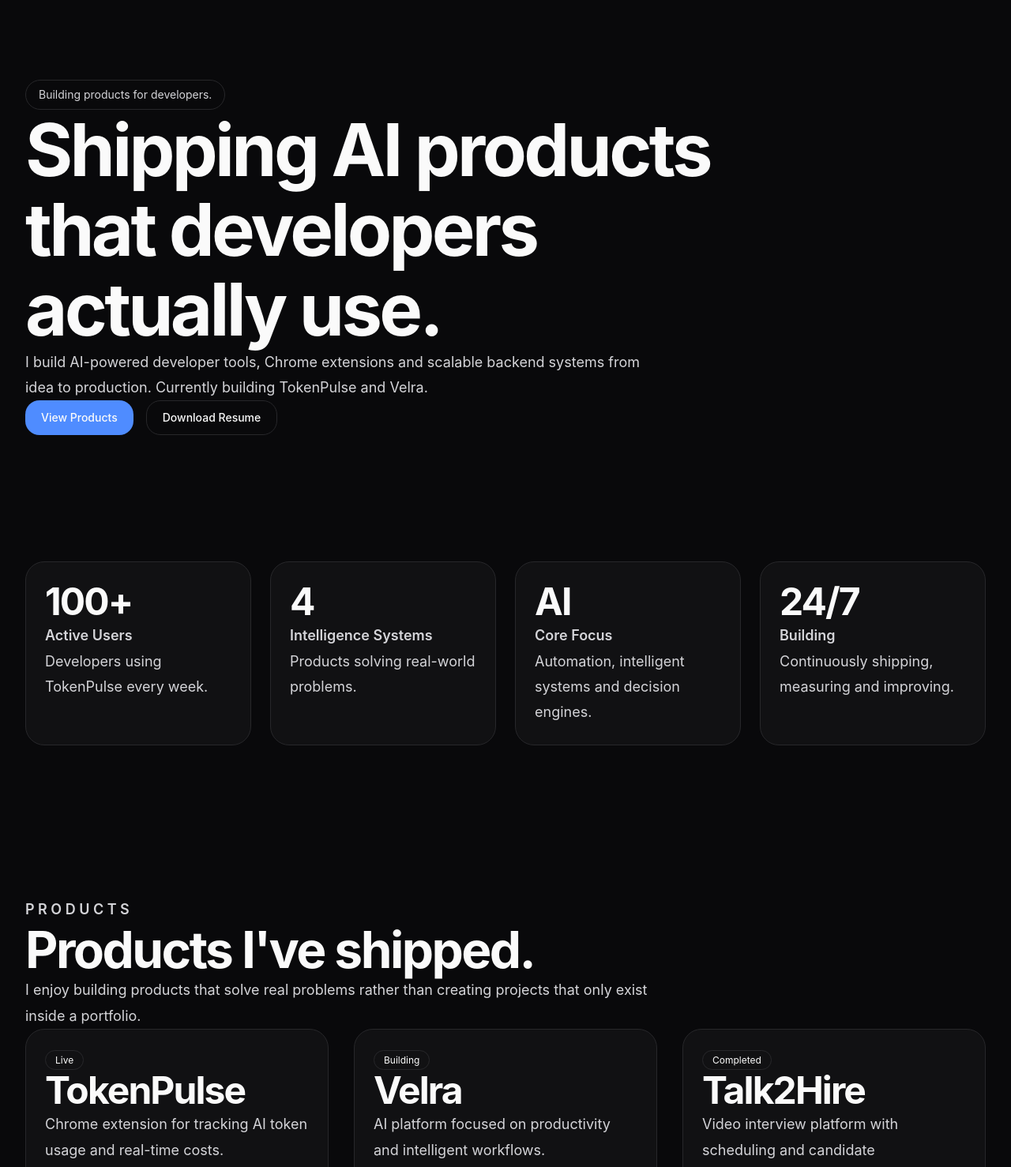
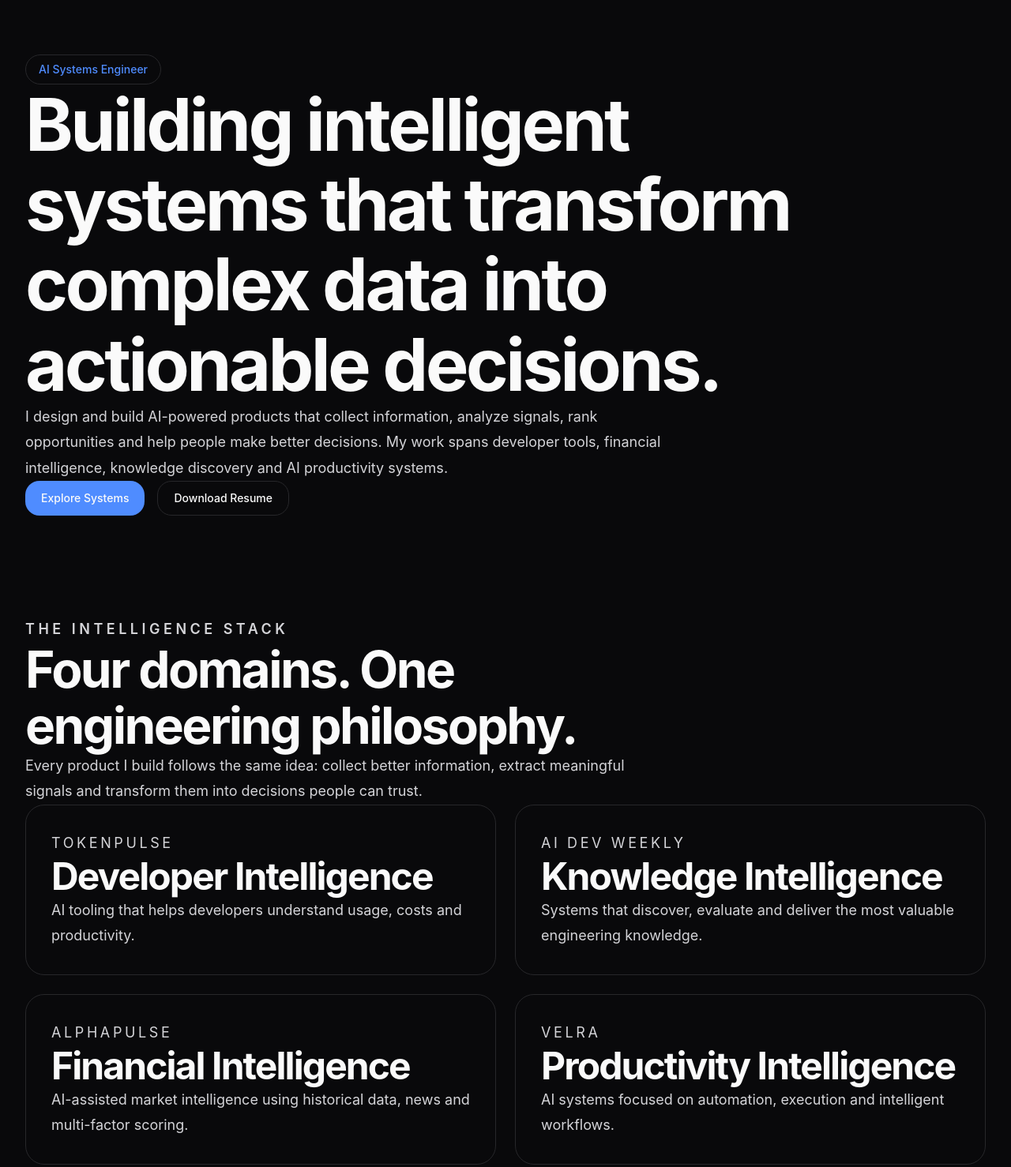
Before and after one commit to anu-ship-it/devportfolio, an Astro site: page / in a window 1280 px wide. Shown: the part 140-1618 px from the top of the page at 79% size. Built offline with nearby package versions, Linux system fonts and the light colour scheme; Astro itself is replaced by a stand-in of ours.

```diff
--- a/src/components/sections/Hero.astro
+++ b/src/components/sections/Hero.astro
@@ -3,55 +3,48 @@
 import Button from "../ui/Button.astro";
 ---
 
-<section
-  class="relative overflow-hidden py-32 lg:py-40"
->
+<section class="relative overflow-hidden py-24 md:py-32">
 
   <Container>
 
-    <div
-      class="max-w-5xl"
-    >
+    <div class="max-w-5xl">
 
       <span
-        class="inline-flex rounded-full border border-[var(--border)] px-4 py-2 text-sm text-[var(--foreground-secondary)]"
+        class="inline-flex items-center rounded-full border border-[var(--border)] px-4 py-2 text-sm font-medium text-[var(--primary)]"
       >
-        Building products for developers.
+        AI Systems Engineer
       </span>
 
-      <h1
-        class="mt-8 max-w-5xl text-5xl font-bold leading-tight tracking-tight md:text-7xl"
-      >
-        Shipping AI products
-        that developers
-        actually use.
+      <h1 class="mt-8 max-w-5xl text-5xl font-bold leading-[1.05] tracking-tight md:text-7xl">
+
+        Building intelligent systems that transform complex data into actionable decisions.
+
       </h1>
 
-      <p
-        class="mt-8 max-w-2xl text-xl leading-9 text-[var(--foreground-secondary)]"
-      >
-        I build AI-powered developer tools,
-        Chrome extensions and scalable backend
-        systems from idea to production.
+      <p class="mt-8 max-w-3xl text-xl leading-9 text-[var(--foreground-secondary)]">
 
-        Currently building TokenPulse and Velra.
+        I design and build AI-powered products that collect information,
+        analyze signals, rank opportunities and help people make better
+        decisions. My work spans developer tools, financial intelligence,
+        knowledge discovery and AI productivity systems.
+
       </p>
 
-      <div
-        class="mt-12 flex flex-wrap gap-4"
-      >
+      <div class="mt-12 flex flex-wrap gap-4">
 
-        <Button
-          href="/products"
-        >
-          View Products
+        <Button href="/systems">
+
+          Explore Systems
+
         </Button>
 
         <Button
           href="/resume.pdf"
           variant="secondary"
         >
+
           Download Resume
+
         </Button>
 
       </div>
--- /dev/null
+++ b/src/components/sections/IntelligenceStack.astro
@@ -0,0 +1,104 @@
+---
+import Container from "../ui/Container.astro";
+
+const stack = [
+
+  {
+    title: "Developer Intelligence",
+    description:
+      "AI tooling that helps developers understand usage, costs and productivity.",
+
+    product: "TokenPulse"
+  },
+
+  {
+    title: "Knowledge Intelligence",
+    description:
+      "Systems that discover, evaluate and deliver the most valuable engineering knowledge.",
+
+    product: "AI Dev Weekly"
+  },
+
+  {
+    title: "Financial Intelligence",
+    description:
+      "AI-assisted market intelligence using historical data, news and multi-factor scoring.",
+
+    product: "AlphaPulse"
+  },
+
+  {
+    title: "Productivity Intelligence",
+    description:
+      "AI systems focused on automation, execution and intelligent workflows.",
+
+    product: "Velra"
+  }
+
+];
+---
+
+<section class="pb-24">
+
+  <Container>
+
+    <div class="mb-16">
+
+      <p class="text-sm font-semibold uppercase tracking-[0.25em] text-[var(--primary)]">
+
+        THE INTELLIGENCE STACK
+
+      </p>
+
+      <h2 class="mt-5 text-5xl font-bold">
+
+        Four domains.
+        One engineering philosophy.
+
+      </h2>
+
+      <p class="mt-6 max-w-2xl text-lg text-[var(--foreground-secondary)]">
+
+        Every product I build follows the same idea:
+        collect better information, extract meaningful signals
+        and transform them into decisions people can trust.
+
+      </p>
+
+    </div>
+
+    <div class="grid gap-6 lg:grid-cols-2">
+
+      {
+        stack.map((item) => (
+
+          <div class="rounded-2xl border border-[var(--border)] p-8 transition-all duration-300 hover:-translate-y-1 hover:border-[var(--border-light)]">
+
+            <p class="text-sm uppercase tracking-[0.2em] text-[var(--primary)]">
+
+              {item.product}
+
+            </p>
+
+            <h3 class="mt-4 text-3xl font-semibold">
+
+              {item.title}
+
+            </h3>
+
+            <p class="mt-5 leading-8 text-[var(--foreground-secondary)]">
+
+              {item.description}
+
+            </p>
+
+          </div>
+
+        ))
+      }
+
+    </div>
+
+  </Container>
+
+</section>
--- a/src/pages/index.astro
+++ b/src/pages/index.astro
@@ -2,15 +2,13 @@
 import BaseLayout from "../layouts/BaseLayout.astro";
 
 import Navbar from "../components/layout/Navbar.astro";
+import Footer from "../components/layout/Footer.astro";
 
 import Hero from "../components/sections/Hero.astro";
-import Metrics from "../components/sections/Metrics.astro";
-import FeaturedProducts from "../components/sections/FeaturedProducts.astro";
-
-import Footer from "../components/layout/Footer.astro";
+import IntelligenceStack from "../components/sections/IntelligenceStack.astro";
 ---
 
-<BaseLayout title="Anoop Kumar | Software Engineer">
+<BaseLayout title="Anoop Kumar | AI Systems Engineer">
 
   <Navbar />
 
@@ -18,9 +16,7 @@
 
     <Hero />
 
-    <Metrics />
-
-    <FeaturedProducts />
+    <IntelligenceStack />
 
   </main>
 
```
